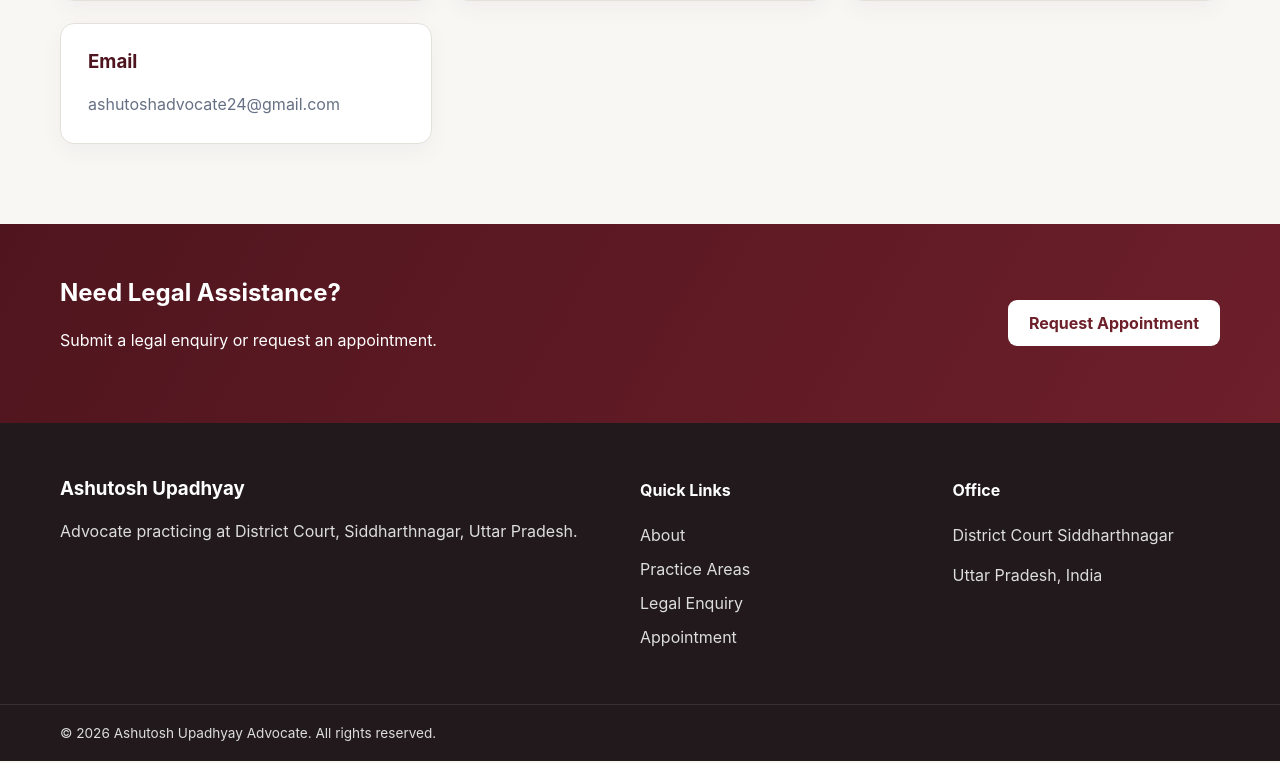
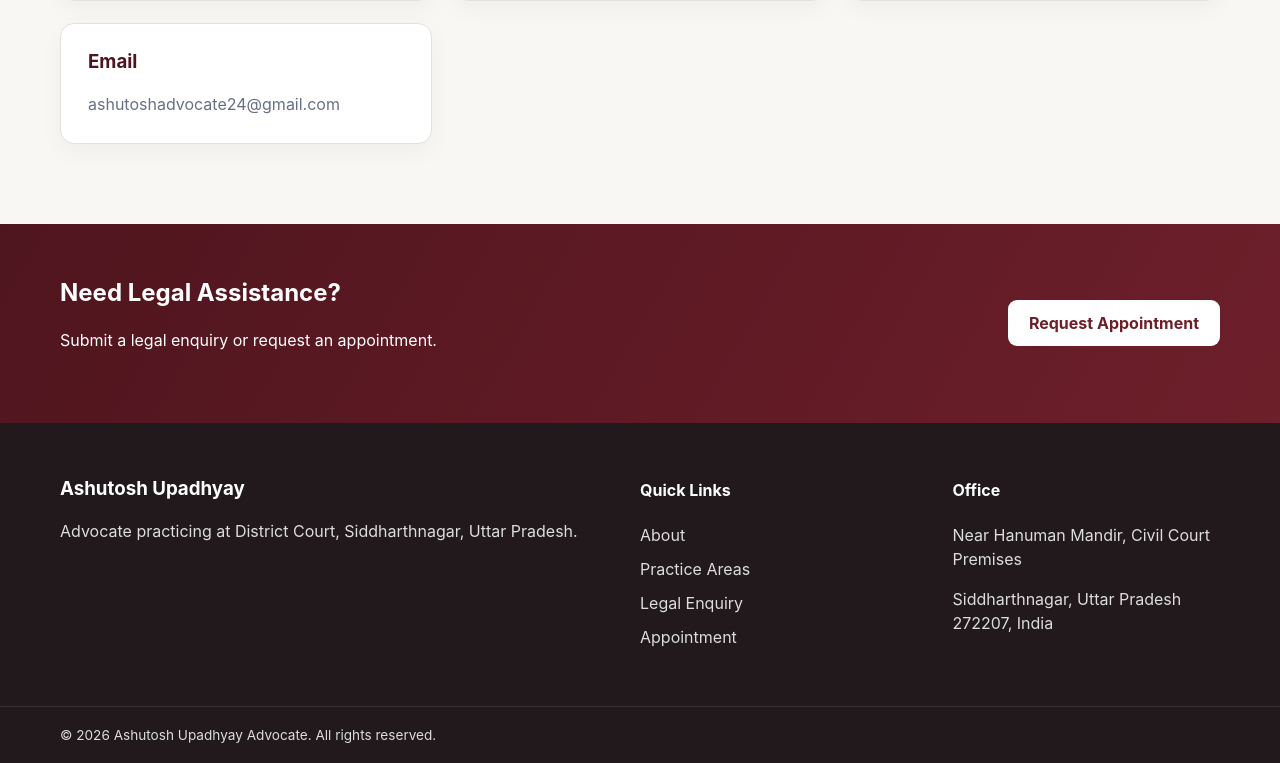
Before and after one commit to Upadhyaybn/ashutosh-upadhyay-advocate, a React (Vite) app in the folder frontend/: page / in a window 1280 px wide. Shown: the part 3996-4759 px from the top of the page. Built offline with nearby package versions, Linux system fonts and the light colour scheme; no server answers.

Commit message:
Update office address for NAP consistency

```diff
--- a/frontend/src/components/layout/Footer.tsx
+++ b/frontend/src/components/layout/Footer.tsx
@@ -39,13 +39,13 @@ function Footer() {
         <div>
           <h4>Office</h4>
 
-          <p>
-            District Court Siddharthnagar
-          </p>
+         <p>
+             Near Hanuman Mandir, Civil Court Premises
+         </p>
 
-          <p>
-            Uttar Pradesh, India
-          </p>
+         <p>
+             Siddharthnagar, Uttar Pradesh 272207, India
+         </p>
         </div>
       </div>
 
--- a/frontend/src/pages/public/ContactPage.tsx
+++ b/frontend/src/pages/public/ContactPage.tsx
@@ -15,14 +15,15 @@ function ContactPage() {
           <div className="info-card">
             <h2>Office</h2>
 
-            <p>
-              District Court Siddharthnagar
-            </p>
+          <p>
+              Near Hanuman Mandir, Civil Court Premises
+          </p>
 
-            <p>
+          <p>
               Siddharthnagar,
-              Uttar Pradesh, India
-            </p>
+              <br />
+              Uttar Pradesh 272207, India
+          </p>
           </div>
 
           <div className="info-card">
```
